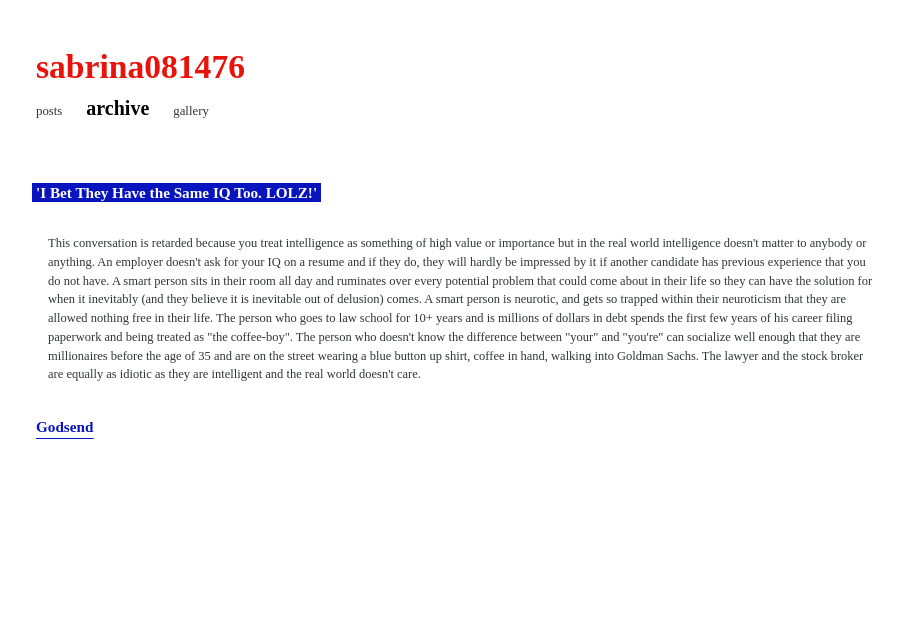
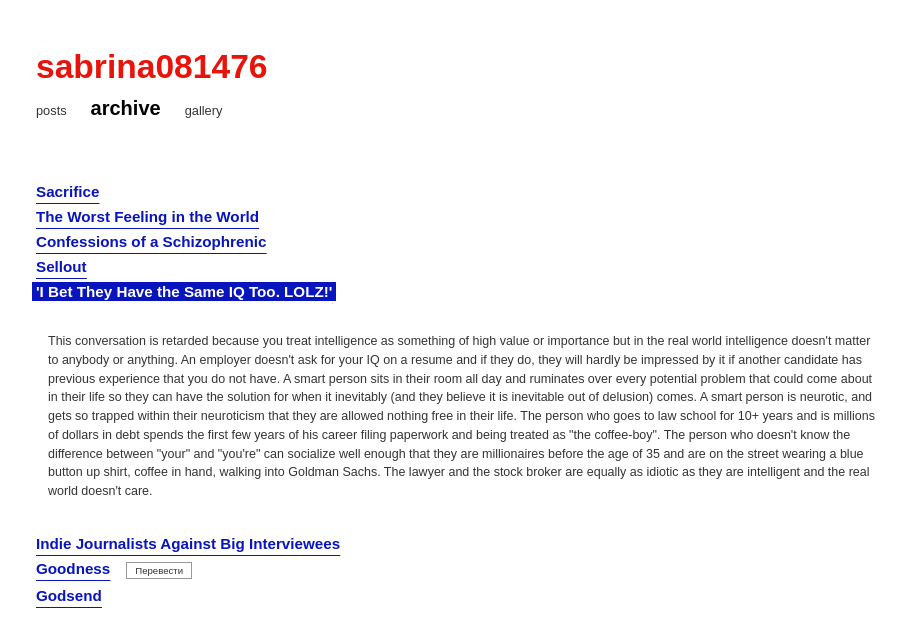
Before and after one commit to naradata/sabrinablog, a plain HTML site: page archive.html in a window 1280 px wide. Both pictures are taken after a click on the link "'I Bet They Have the Same IQ Too. LOLZ!'". Shown: the whole page, without its empty margins (16-922 px from the left). Drawn offline with Linux system fonts and the light colour scheme.

Commit message:
Move all posts to archive; switch site font to Arial
Co-Authored-By: Claude Opus 5.5 <noreply@anthropic.com>

```diff
--- a/posts.js
+++ b/posts.js
@@ -13,6 +13,7 @@ const POSTS = [
   {
     id: "sacrifice",
     title: "Sacrifice",
+    archived: true,
     body: `
 I spoke with Pepper today and I expressed my interest in joining a lab this year. I told him about my language acquisition models idea and he gave me a lot of great info. He pretended to be a professor for a bit and asked me why my models would be any better than someone else’s and if each of the models follow some sort of basis instead of independently built. He also told me that most people who do research either cite a bunch of resources and say “some other guy did this, here’s what I added onto it” and if you are egomaniacal enough, you will be able to make it only about what you added onto it. He said this is what my language models would be doing, and he affirmed this as better than the alternative which is spending your entire life arguing with yourself why you are not wrong, and you will write 800 page publications that make no sense to anybody around you. And you will wonder why you have no friends and no family. All for what- to defend your point? And then 20 years later someone looks at it and says “actually, this is wrong”. And that's all you get out of it.
 
@@ -28,6 +29,7 @@ My phone broke today. I took off my case because Revenue never had a case on his
   {
     id: "worst-feeling",
     title: "The Worst Feeling in the World",
+    archived: true,
     body: `
 “I know you’re really busy and that my thoughts are probably not that impressive or original but I was wondering if you’d be willing to um, read some things I’ve um. Written.”
 
@@ -50,6 +52,7 @@ The room goes silent. Robert has a big grin on his face. He shakes his head then
   {
     id: "confessions-schizophrenic",
     title: "Confessions of a Schizophrenic",
+    archived: true,
     body: `
 I write this in agony and pain and am thinking of suicide. Not a glamorous one though, one that is quiet and quick. I believe a quick suicide is a quiet one. Anything more than a bullet to the head would be far too much work and far too much pain. So I guess one must ask themselves, “do I really want to die? Is this pain truly so unbearable I must rid myself of a gift that is my own being, my own living?”. Of course not.
 
@@ -81,6 +84,7 @@ I will often find myself here again, and when that time does arrive, I will noti
   {
     id: "sellout",
     title: "Sellout",
+    archived: true,
     body: `
 James has a beautiful home that I have moved into ever since we got married. He has a gold wedding band, but I cannot remember what mine looks like. I met James when I was 22, him 39. We met in a hotel room, he was a bit shorter than I expected but much more handsome than his pictures. He gave me $2000 in cash and I made sure to make it worth his time. We talked a lot though, he seemed to see me as a real person more than a prostitute, and I appreciated that, although we both knew what this was. However, as time went on the hours added up and it just seemed to make the most sense to get married. I would live in his house, and no matter what I would always have money. Money to do things. Money to make myself feel important in any way I wanted, because money can truly buy anything. Which meant I wouldn't need him for anything emotional- in fact, he married me under the assumption that neither of us would be faithful to each other and that was ok.
 
@@ -102,6 +106,7 @@ This conversation is retarded because you treat intelligence as something of hig
   {
     id: "indie-journalists",
     title: "Indie Journalists Against Big Interviewees",
+    archived: true,
     body: `
 
 
@@ -158,6 +163,7 @@ This conversation is retarded because you treat intelligence as something of hig
   {
     id: "post-two",
     title: "Goodness",
+    archived: true,
     body: `
 A long time ago I had this belief that I would never be good at anything, because I could never love anything enough to be good at it. I thought I had found it with counterstrike because of how rewarding the game was, but I always felt overwhelmed by the fact that I was probably too old to try to play professionally or even be good at it. Not to diminish anybody who is good at Counterstrike, in fact, I respect and admire those who are good at Counterstrike. It's not just a video game to me and in a way I wish I discovered this years ago, when I truly could have sat in my room for 8 hrs at a time grinding Faceit games back to back to back without having to face real life, serious, adult consequences. And the more adultlike I become the more and more afraid I am that I will never be good at anything.
 
--- a/style.css
+++ b/style.css
@@ -1,6 +1,6 @@
 body {
   margin: 0;
-  font-family: "Times New Roman", Times, serif;
+  font-family: Arial, Helvetica, sans-serif;
   background-color: #ffffff;
   color: #323436;
 }
@@ -301,7 +301,7 @@ a.page-title:hover {
   margin-top: 32px;
   margin-bottom: 34px;
   max-width: 70%;
-  font-family: "Times New Roman", Times, serif;
+  font-family: Arial, Helvetica, sans-serif;
   font-size: 12.5px;
   line-height: 1.5;
 }
```
